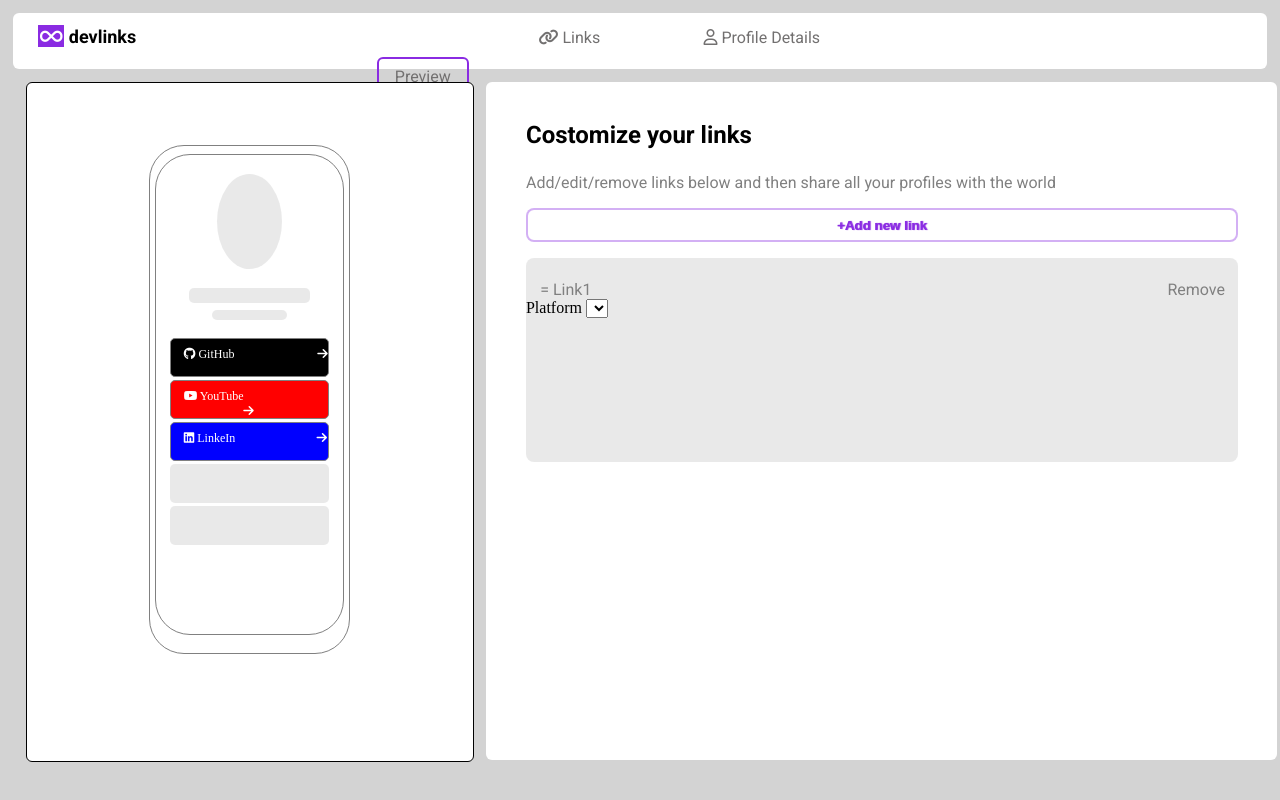
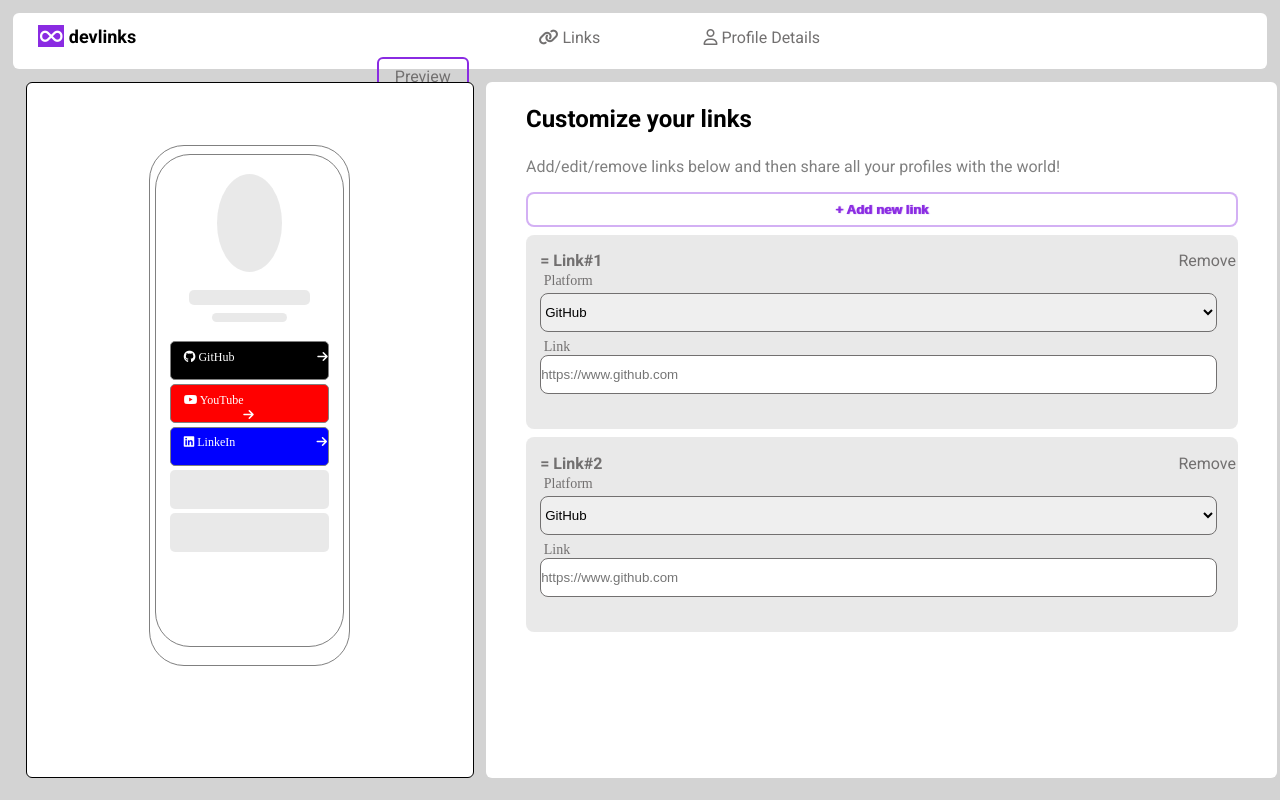
Before and after one commit to ensarsagkal/calisma, a plain HTML site: page grup4/index.html in a window 1280 px wide. Drawn offline with Linux system fonts and the light colour scheme.

Commit message:
rightdiv has changed

```diff
--- a/grup4/index.html
+++ b/grup4/index.html
@@ -82,16 +82,59 @@
 
 </section>
 <section class="right">
-    <h1>Costomize your links</h1>
-    <p>Add/edit/remove links below and then share all your profiles with the world</p>
-    <button class="btn1">+Add new link</button>
+    <h1>Customize your links</h1>
+    <p>Add/edit/remove links below and then share all your profiles with the world!</p>
+    <button class="btn1"> + Add new link</button>
     <article class="link1">
-        <p>= Link1 <span>Remove</span></p>
-        <label for="platform">Platform</label>
-        <select name="" id=""></select>
+        <p>= Link#1 <span>Remove</span></p>
+        <label class="label1" for="platform">Platform</label><br>
+        <select class="select" name="platform" id="platform">
+            <option value="GitHub">
 
+                 GitHub
+            </option>
+            <option value="YouTube">
+                YouTube
+            </option>
+            <option value="LinkedIn">
+                LinkedIn
+            </option>
+            <option value="Instagram">
+                Instagram
+            </option>
+            <option value="Facebook">
+                Facebook
+            </option>
+
+        </select>
+        <label class="label2" for="label2">Link</label>
+        <input type="url" name="label2" id="label2" placeholder="https://www.github.com">
     </article>
+    <article class="link1">
+        <p>= Link#2 <span>Remove</span></p>
+        <label class="label1" for="platform">Platform</label><br>
+        <select class="select" name="platform" id="platform">
+            <option value="GitHub">
 
+                 GitHub
+            </option>
+            <option value="YouTube">
+                YouTube
+            </option>
+            <option value="LinkedIn">
+                LinkedIn
+            </option>
+            <option value="Instagram">
+                Instagram
+            </option>
+            <option value="Facebook">
+                Facebook
+            </option>
+
+        </select>
+        <label class="label2" for="label2">Link</label>
+        <input type="url" name="label2" id="label2" placeholder="https://www.github.com">
+    </article>
 
 </section>
 
--- a/grup4/style.css
+++ b/grup4/style.css
@@ -96,7 +96,7 @@
   border-radius: 6px;
   background-color: white;
   width: 35%;
-  height: 85vh;
+  height: 87vh;
   margin-left: 1%;
   display: inline-block;
   position: absolute;
@@ -248,7 +248,7 @@
     border-radius: 6px;
     background-color: white;
     width: 61.8%;
-    height: 84.8vh;
+    height: 87vh;
     margin-bottom: -15.1%;
     margin-left: 1%;
     display: inline-block;
@@ -260,7 +260,7 @@
 .right h1{
   font-family: "Roboto", sans-serif;
   padding-left: 5%;
-  padding-top: 5%;
+  padding-top: 3%;
 
 }
 .right p{
@@ -283,16 +283,62 @@
 text-shadow: 1px 0 1px;
 }
 
+
 .link1{
-  background-color:rgba(211, 211, 211, 0.505);
-  margin: 2% 5%;
-  height: 30%;
+  background-color: rgba(211, 211, 211, 0.505);
+  margin: 1% 5%;
+  height: 28%;
   border-radius: 8px;
 
 }
+.link1 span{
+  padding-left: 82%;
+  font-weight:lighter;
+}
 .link1 p{
   padding-left: 2%;
+  color: rgb(114, 112, 112);
+  font-weight: bold;
+  line-height: 10px;
+  padding-top: -10%;
+
+
 }
-.link1 span{
-  padding-left: 82%;
+.label1{
+  margin-left: 2.5%;
+  display: block;
+  margin-top: 1%;
+  font-size: 14px;
+  color: rgb(114, 112, 112);
+  /* border: 1px solid red; */
 }
+.select{
+  width: 95%;
+  margin-left: 2%;
+  display: block;
+  margin-top: -2%;
+  height: 20%;
+  border-radius: 8px;
+  border:1px solid rgb(114, 112, 112);
+
+
+}
+
+.label2{
+  margin-left: 2.5%;
+  display: block;
+  margin-top: 1%;
+  font-size: 14px;
+  color: rgb(114, 112, 112);
+  /* border: 1px solid red; */
+}
+#label2{
+  width: 95%;
+  margin-left: 2%;
+  display: block;
+  margin-top: 0;
+  height: 20%;
+  border-radius: 8px;
+  border:1px solid rgb(114, 112, 112);
+
+}
```
